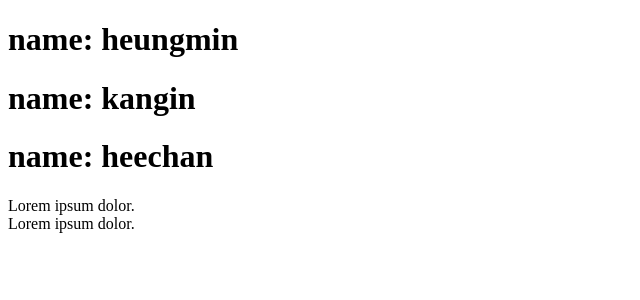
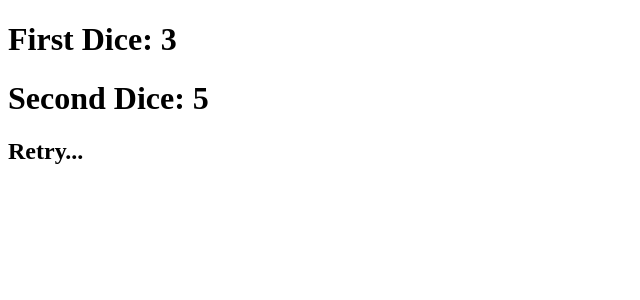
Before and after one commit to smil98/react20231031, a React (Create React App) app: page / in a window 1280 px wide. Shown: the top 300 px of the page, without its empty margins (0-640 px from the left). Built offline with nearby package versions, Linux system fonts and the light colour scheme.

Commit message:
Property's value can be javascript code

```diff
--- a/src/App.js
+++ b/src/App.js
@@ -1,13 +1,18 @@
 function App() {
-  const name = "heungmin";
+  const num1 = Math.ceil(Math.random() * 6);
+  const num2 = Math.ceil(Math.random() * 6);
+  let message = "Retry...";
+  let messageClassName = "lose";
+
+  if (num1 == num2) {
+    messageClassName = "win";
+    message = "Congrats!";
+  }
   return (
     <>
-      <h1>name: {name}</h1>
-      <h1>name: {"kangin"}</h1>
-      <h1>name: heechan</h1>
-
-      <div className={"error"}>Lorem ipsum dolor.</div>
-      <div className="error">Lorem ipsum dolor.</div>
+      <h1>First Dice: {num1}</h1>
+      <h1>Second Dice: {num2}</h1>
+      <h2 className={messageClassName}>{message}</h2>
     </>
   );
 }
```
